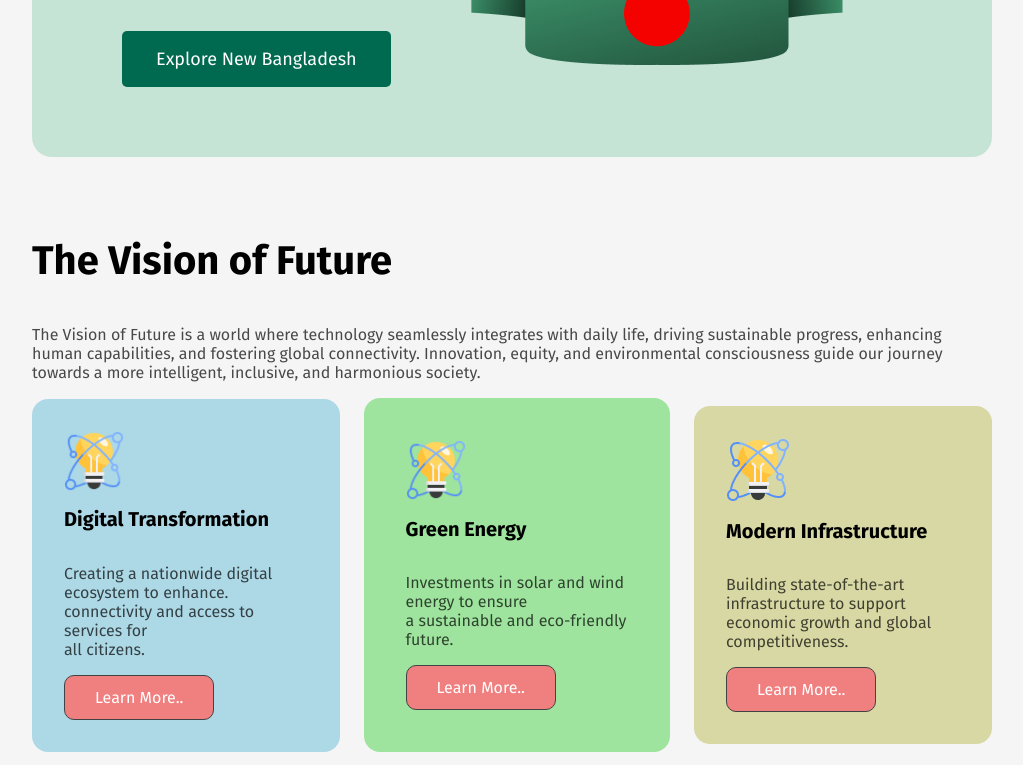
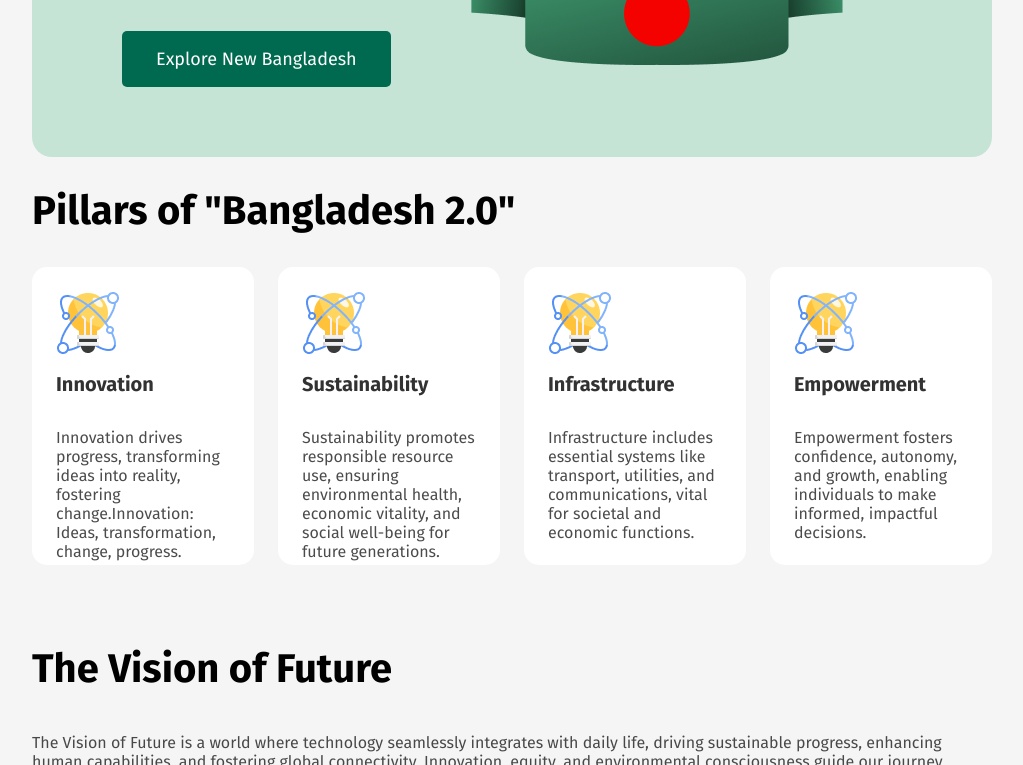
Before and after one commit to zahid-hasan-nox/Assignment-1, a plain HTML site: page index.html in a window 1280 px wide. Shown: the part 530-1295 px from the top of the page, without its empty margins (128-1151 px from the left). Drawn offline with Linux system fonts and the light colour scheme.

Commit message:
pillars-section-complite

```diff
--- a/index.html
+++ b/index.html
@@ -29,6 +29,33 @@
                 <img class="banner-coloumn-two" src="assets/hero.png" alt="">
             </div>
         </section>
+        <!-- S -->
+         <section class="pillars-section">
+            <h1 class="pillar">Pillars of "Bangladesh 2.0"</h1>
+            <div class="card-of-pillar">
+                <div class="pillar-one">
+                    <img class="p-img" src="assets/card-icon.png" alt="">
+                    <h1 class="p-title">Innovation</h1>
+                    <p class="p-description">Innovation drives progress, transforming ideas into reality, fostering change.Innovation: Ideas, transformation, change, progress.</p>
+                </div>
+                <div class="pillar-two">
+                    <img class="p-img" src="assets/card-icon.png" alt="">
+                    <h1 class="p-title">Sustainability</h1>
+                    <p class="p-description">Sustainability promotes responsible resource use, ensuring environmental health, economic vitality, and social well-being for future generations.</p>
+                </div>
+                <div class="pillar-three">
+                    <img class="p-img" src="assets/card-icon.png" alt="">
+                    <h1 class="p-title">Infrastructure</h1>
+                    <p class="p-description">Infrastructure includes essential systems like transport, utilities, and communications, vital for societal and economic functions.</p>
+                </div>
+                <div class="pillar-fourth">
+                    <img class="p-img" src="assets/card-icon.png" alt="">
+                    <h1 class="p-title">Empowerment</h1>
+                    <p class="p-description">Empowerment fosters confidence, autonomy, and growth, enabling individuals to make informed, impactful decisions.</p>
+                </div>
+
+            </div>
+         </section>
         <!-- S -->
         <section class="vision-of-future">
             <div class="v-o-f-container">
--- a/style/index.css
+++ b/style/index.css
@@ -55,6 +55,50 @@ border-radius: 5px;cursor: pointer;}
 .new-bd-btn:hover{background-color:#d33636;transition: 0.3s;}
 .ankor-e-n-b{text-decoration: none;color: #ffffff;}
 .ankor-e-n-b:hover{color: #e4e4e4;}
+
+/* pillar-section */
+
+.pillars-section{
+
+}
+.card-of-pillar{
+    display: flex;
+    gap: 24px;
+    margin: 32px 160px;
+}
+.pillar-one{
+    display: flex;flex-direction: column;
+    background-color: #ffffff;
+    width: 300px;height: 250px;
+    padding: 24px;
+    border-radius: 15px;
+}
+.pillar{font-size: 40px;font-weight: bold;margin: 30px 160px;}
+.p-img{width: 64px;height: 64px;}
+.p-title{font-size: 20px;font-weight: bold;opacity: 80%;}
+.p-description{opacity: 70%;}
+
+.pillar-two{
+    display: flex;flex-direction: column;
+    background-color: #ffffff;
+    width: 300px;height: 250px;
+    padding: 24px;
+    border-radius: 15px;
+}
+.pillar-three{
+    display: flex;flex-direction: column;
+    background-color: #ffffff;
+    width: 300px;height: 250px;
+    padding: 24px;
+    border-radius: 15px;
+}
+.pillar-fourth{
+    display: flex;flex-direction: column;
+    background-color: #ffffff;
+    width: 300px;height: 250px;
+    padding: 24px;
+    border-radius: 15px;
+}
 
 /* vision-of-future */
 .vision-of-future{
```
